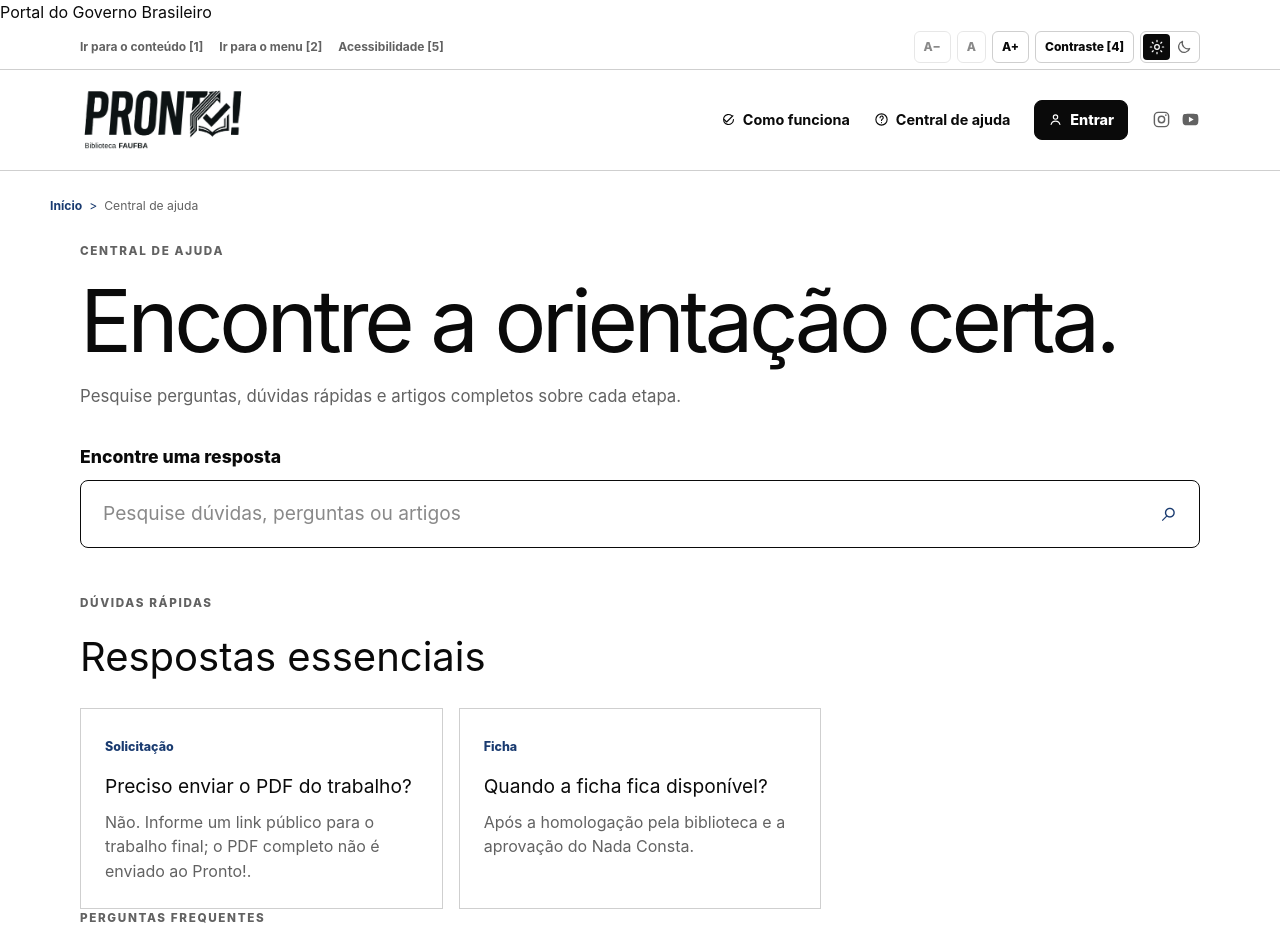
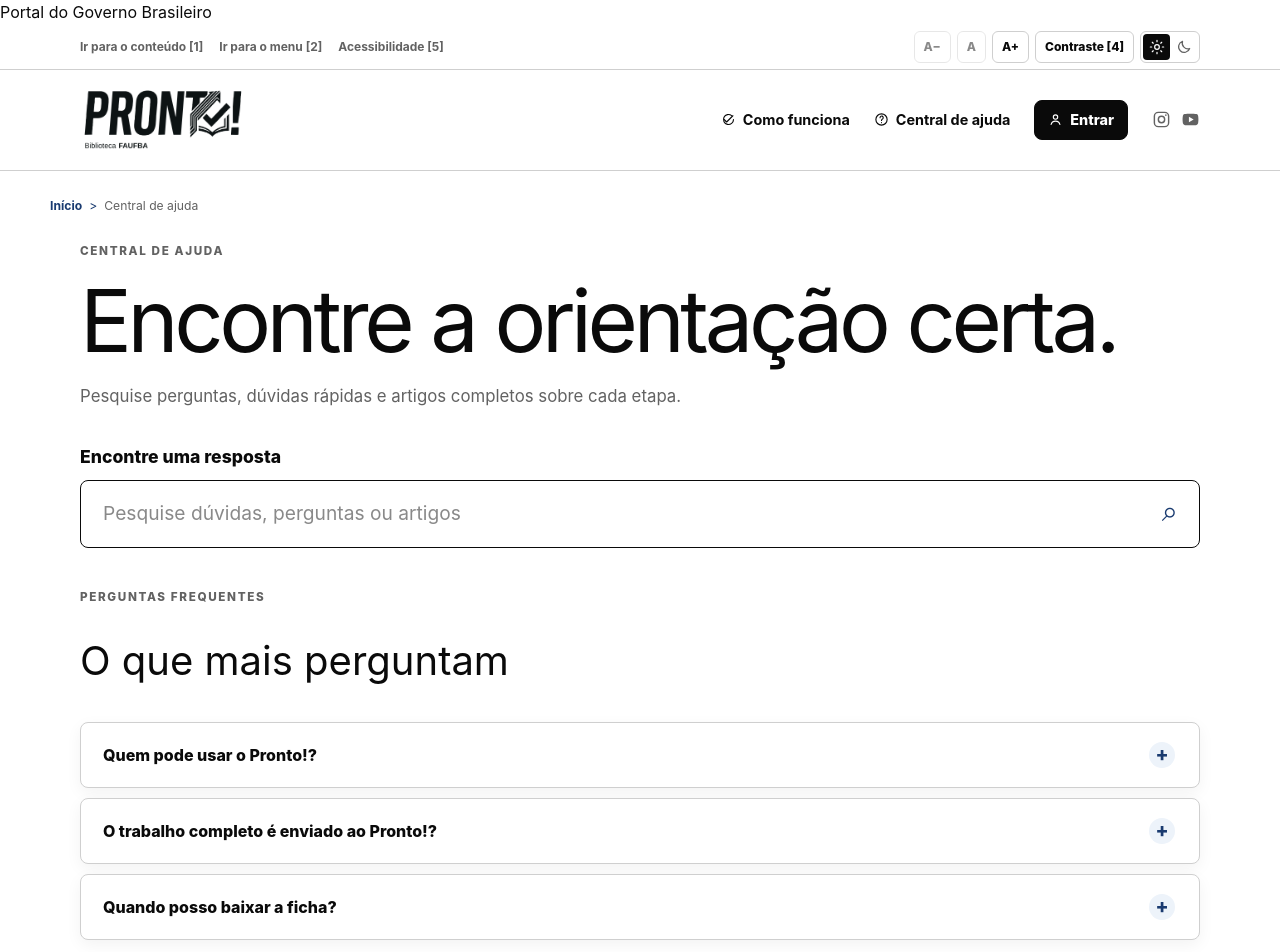
Before and after one commit to ramondavi/codex-projetos, a Next.js app: page /ajuda in a window 1280 px wide. Shown: the top 952 px of the page. Built offline with nearby package versions, Linux system fonts and the light colour scheme; no server answers; the database is empty.

Commit message:
feat: adiciona ajuda contextual ao painel

```diff
--- a/src/app/api/central-de-duvidas/route.ts
+++ b/src/app/api/central-de-duvidas/route.ts
@@ -3,11 +3,13 @@ import { helpArticles, knowledgeText, normalizeKnowledge, quickDoubts, type Know
 
 export async function GET(request: Request) {
   const query = new URL(request.url).searchParams.get("q")?.trim() ?? "";
-  if (query.length < 2) return Response.json({ results: [] });
+  const context = new URL(request.url).searchParams.get("context");
   const supabase = await createClient();
   const { data } = await supabase.from("frequently_asked_questions").select("id,question,answer").eq("active", true).order("position");
   const faqs: KnowledgeItem[] = (data ?? []).map((faq) => ({ id: faq.id, kind: "Pergunta frequente", category: "FAQ", title: faq.question, summary: faq.answer }));
   const term = normalizeKnowledge(query);
-  const results = [...quickDoubts, ...faqs, ...helpArticles].filter((item) => normalizeKnowledge(knowledgeText(item)).includes(term)).slice(0, 8).map(({ body: _body, sections: _sections, ...item }) => item);
+  const source = [...quickDoubts, ...faqs, ...helpArticles];
+  const contextual = context === "atendimento" ? helpArticles.filter((item) => item.category === "Análise") : context === "administracao" ? [...faqs.slice(0, 1), ...helpArticles.slice(0, 2)] : context === "estudante" ? [...quickDoubts, ...helpArticles] : source;
+  const results = (term.length >= 2 ? source.filter((item) => normalizeKnowledge(knowledgeText(item)).includes(term)) : contextual).slice(0, 8).map(({ body: _body, sections: _sections, ...item }) => item);
   return Response.json({ results });
 }
--- a/src/app/globals.css
+++ b/src/app/globals.css
@@ -424,10 +424,23 @@ body:has(.dashboard-shell) .backend-only { display: inline; }
 .faq-heading h1 { margin: 0 0 .18em; font-size: clamp(2.8rem,7vw,5.4rem); letter-spacing: -.05em; line-height: 1.08; }
 .faq-heading > p:last-child { max-width: 700px; margin-top: 0; color: var(--text-muted); font-size: 1.05rem; line-height: 1.55; }
 .faq-list { display: grid; gap: 10px; }
-.faq-list details { border: 1px solid var(--line); background: var(--surface-raised); }
-.faq-list summary { padding: 18px 22px; color: var(--text); font-weight: 850; cursor: pointer; }
+.faq-list details { overflow: hidden; border: 1px solid var(--line); border-radius: var(--radius); background: var(--surface-raised); box-shadow: 0 5px 16px color-mix(in srgb, var(--text) 5%, transparent); transition: border-color .18s ease, transform .18s ease; }
+.faq-list details:hover { border-color: color-mix(in srgb, var(--institutional) 50%, var(--line)); transform: translateY(-1px); }
+.faq-list summary { display: grid; grid-template-columns: 1fr 28px; gap: 16px; align-items: center; padding: 19px 22px; color: var(--text); font-weight: 850; cursor: pointer; list-style: none; }
+.faq-list summary::-webkit-details-marker { display: none; }
+.faq-list summary::after { display: grid; place-items: center; width: 26px; height: 26px; border-radius: 50%; background: var(--institutional-soft); color: var(--institutional); content: "+"; font-size: 1.2rem; line-height: 1; transition: transform .18s ease; }
 .faq-list details[open] summary { border-bottom: 1px solid var(--line); color: var(--institutional); }
-.faq-list details p { margin: 0; padding: 18px 22px; color: var(--text-muted); }
+.faq-list details[open] summary::after { content: "−"; transform: rotate(180deg); }
+.faq-list details p { margin: 0; padding: 19px 22px 22px; color: var(--text-muted); line-height: 1.6; }
+.backend-help { position: fixed; right: 22px; bottom: 22px; z-index: 30; }
+.backend-help__trigger { display: grid; place-items: center; width: 44px; height: 44px; border: 1px solid color-mix(in srgb, var(--institutional) 34%, transparent); border-radius: 50%; background: color-mix(in srgb, var(--surface-raised) 78%, transparent); color: color-mix(in srgb, var(--institutional) 60%, transparent); box-shadow: 0 6px 18px color-mix(in srgb, var(--text) 14%, transparent); cursor: pointer; opacity: .45; transition: opacity .18s ease, transform .18s ease, background .18s ease; }
+.backend-help:hover .backend-help__trigger,.backend-help__trigger:focus-visible,.backend-help.is-open .backend-help__trigger { opacity: 1; transform: translateY(-2px); background: var(--institutional); color: var(--bg); }
+.backend-help__trigger svg { width: 21px; }
+.backend-help__panel { position: absolute; right: 0; bottom: 56px; width: min(390px, calc(100vw - 32px)); padding: 20px; border: 1px solid var(--line); border-radius: var(--radius); background: var(--surface-raised); box-shadow: var(--shadow); }
+.backend-help__panel h2 { margin: 2px 0 16px; font-size: 1.35rem; }
+.backend-help__topics { display: grid; gap: 8px; margin-top: 16px; }
+.backend-help__topics a,.backend-help__all { color: var(--institutional); font-size: .88rem; font-weight: 750; text-decoration: none; }
+.backend-help__all { display: block; margin-top: 18px; }
 .help-search { position: relative; margin-bottom: 40px; }
 .help-search--compact { margin-bottom: 0; padding: 16px; border: 1px solid var(--line); border-radius: var(--radius); background: var(--surface); }
 .help-search--compact .help-search__field input { min-height: 48px; padding-block: 12px; font-size: .95rem; }
@@ -448,6 +461,7 @@ body:has(.dashboard-shell) .backend-only { display: inline; }
 .knowledge-category > h2,.faq-list > h2 { margin: 0 0 20px; font-size: clamp(1.7rem, 4vw, 2.5rem); }
 .knowledge-cards { display: grid; grid-template-columns: repeat(3, minmax(0, 1fr)); gap: 16px; }
 .knowledge-cards article { padding: 24px; border: 1px solid var(--line); background: var(--surface-raised); }
+.knowledge-cards article > svg { width: 24px; height: 24px; margin-bottom: 16px; color: var(--gold); }
 .knowledge-cards span { color: var(--institutional); font-size: .78rem; font-weight: 850; }
 .knowledge-cards h3 { margin: 14px 0 8px; font-size: 1.2rem; }
 .knowledge-cards p { color: var(--text-muted); line-height: 1.55; }
--- /dev/null
+++ b/src/components/backend-help-widget.tsx
@@ -0,0 +1,14 @@
+"use client";
+import Link from "next/link";
+import { useEffect, useState } from "react";
+import { usePathname } from "next/navigation";
+import { AppIcon } from "./app-icon";
+import { HelpSearch } from "./help-search";
+import type { KnowledgeItem } from "@/lib/knowledge-base";
+export function BackendHelpWidget({ role }: { role: string }) {
+  const pathname = usePathname(); const [open, setOpen] = useState(false); const [items, setItems] = useState<KnowledgeItem[]>([]);
+  const context = pathname.includes("/admin") ? "administracao" : pathname.includes("/atendimento") || pathname.includes("/fila") ? "atendimento" : role === "student" ? "estudante" : "painel";
+  useEffect(() => { if (!open) return; fetch(`/api/central-de-duvidas?context=${context}`).then((response) => response.ok ? response.json() : { results: [] }).then(({ results }) => setItems(results)); }, [context, open]);
+  const label = context === "administracao" ? "Administração" : context === "atendimento" ? "Atendimento" : "Sua solicitação";
+  return <div className={`backend-help${open ? " is-open" : ""}`}><button className="backend-help__trigger" type="button" onClick={() => setOpen((value) => !value)} aria-expanded={open} aria-controls="ajuda-contextual" aria-label="Abrir ajuda contextual" title="Ajuda contextual"><AppIcon name="help" /></button>{open && <section className="backend-help__panel" id="ajuda-contextual" aria-label="Ajuda contextual"><header><p className="eyebrow">Ajuda para {label}</p><h2>Como podemos ajudar?</h2></header><HelpSearch compact />{items.length > 0 && <div className="backend-help__topics"><strong>Mais útil nesta tela</strong>{items.slice(0, 3).map((item) => <Link key={item.id} href={item.slug ? `/ajuda/artigos/${item.slug}` : "/ajuda"}>{item.title}</Link>)}</div>}<Link className="backend-help__all" href="/ajuda">Abrir Central de ajuda →</Link></section>}</div>;
+}
--- a/src/components/dashboard-shell.tsx
+++ b/src/components/dashboard-shell.tsx
@@ -7,6 +7,7 @@ import Image from "next/image";
 import { logout } from "@/app/auth-actions";
 import { DashboardBreadcrumbs } from "./breadcrumbs";
 import { AppIcon, type AppIconName } from "./app-icon";
+import { BackendHelpWidget } from "./backend-help-widget";
 
 const roleLabels: Record<string, string> = { student: "Estudante", cataloger: "Catalogador", administrator: "Administrador" };
 
@@ -60,6 +61,7 @@ export function DashboardShell({ children, fullName, role, serviceStatus, servic
         </header>
         <DashboardBreadcrumbs />
         {children}
+        <BackendHelpWidget role={role} />
       </div>
     </div>
   );
--- a/src/components/site-footer.tsx
+++ b/src/components/site-footer.tsx
@@ -13,7 +13,6 @@ export function SiteFooter({ version }: { version: string }) {
           <p>Fichas catalográficas e autodepósito</p>
         </div>
         <nav className={styles.navigation} aria-label="Informações">
-          <Link href="/ajuda#perguntas-frequentes">Perguntas frequentes</Link>
           <Link href="/ajuda">Central de ajuda</Link>
           <Link href="/politica-de-privacidade">Privacidade</Link>
           <Link href="/acessibilidade">Acessibilidade</Link>
```
Also changed, not shown: src/app/ajuda/page.tsx (+3 -2 lines).
